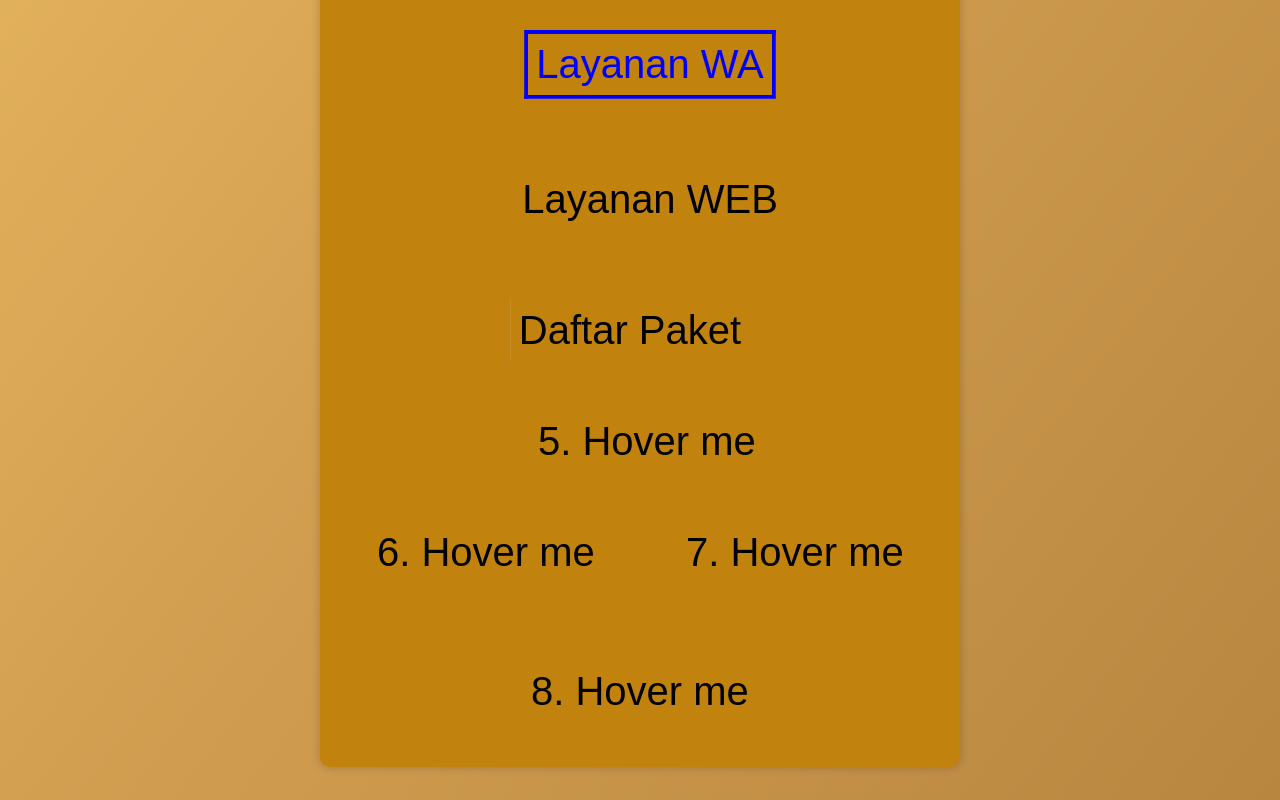
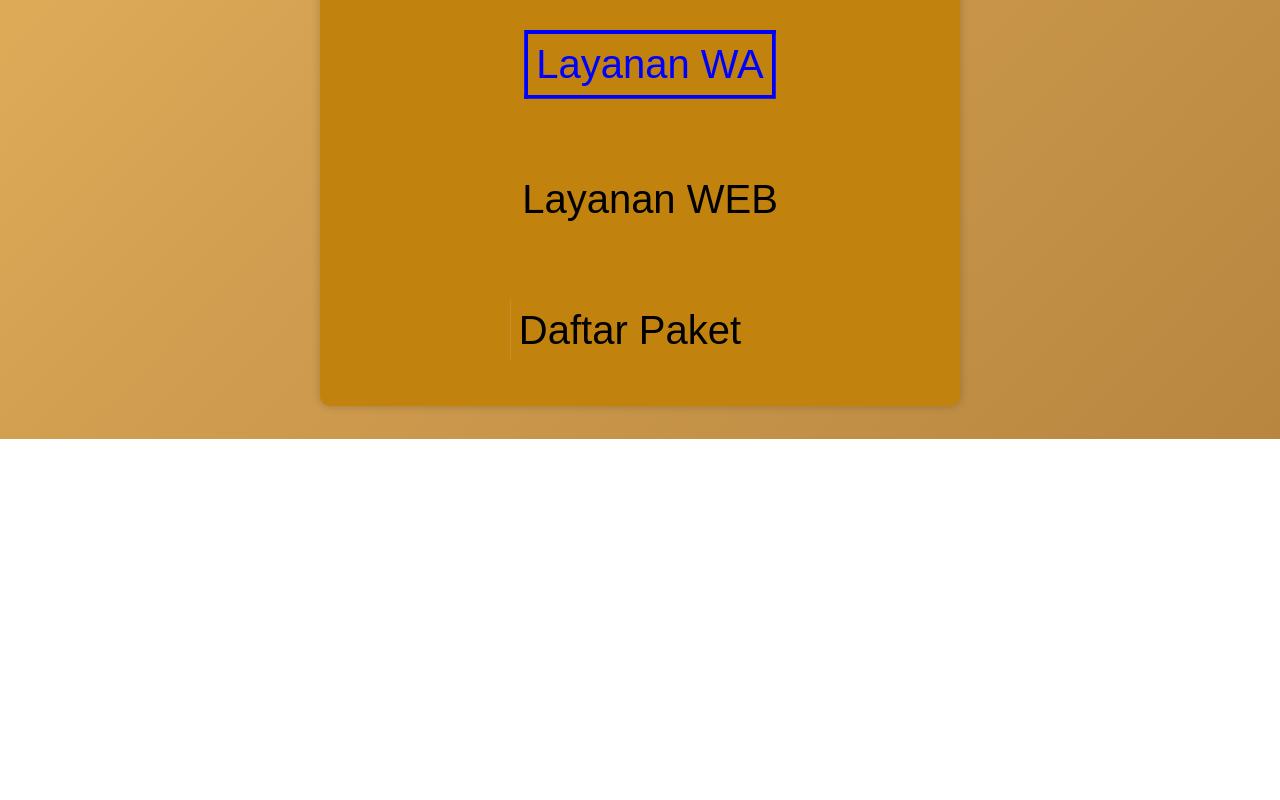
Before and after one commit to nanaperm12/nanaperm12.github.io, a plain HTML site: page isolir/index.html in a window 1280 px wide. Shown: the part 862-1662 px from the top of the page. After the commit the page ends 1301 px from the top, so only its background shows below. Drawn offline with Linux system fonts and the light colour scheme.

Commit message:
Update index.html

```diff
--- a/isolir/index.html
+++ b/isolir/index.html
@@ -352,11 +352,6 @@ body {
 <div class="d-2">Layanan WA </div>
 <div class="d-3">Layanan WEB</div>
 <div class="d-4">Daftar Paket</div>
-<br>
-<div class="d-5">5. Hover me </div>
-<div class="d-6">6. Hover me </div>
-<div class="d-7">7. Hover me </div>
-<div class="d-8">8. Hover me </div>
 
 
 
```
